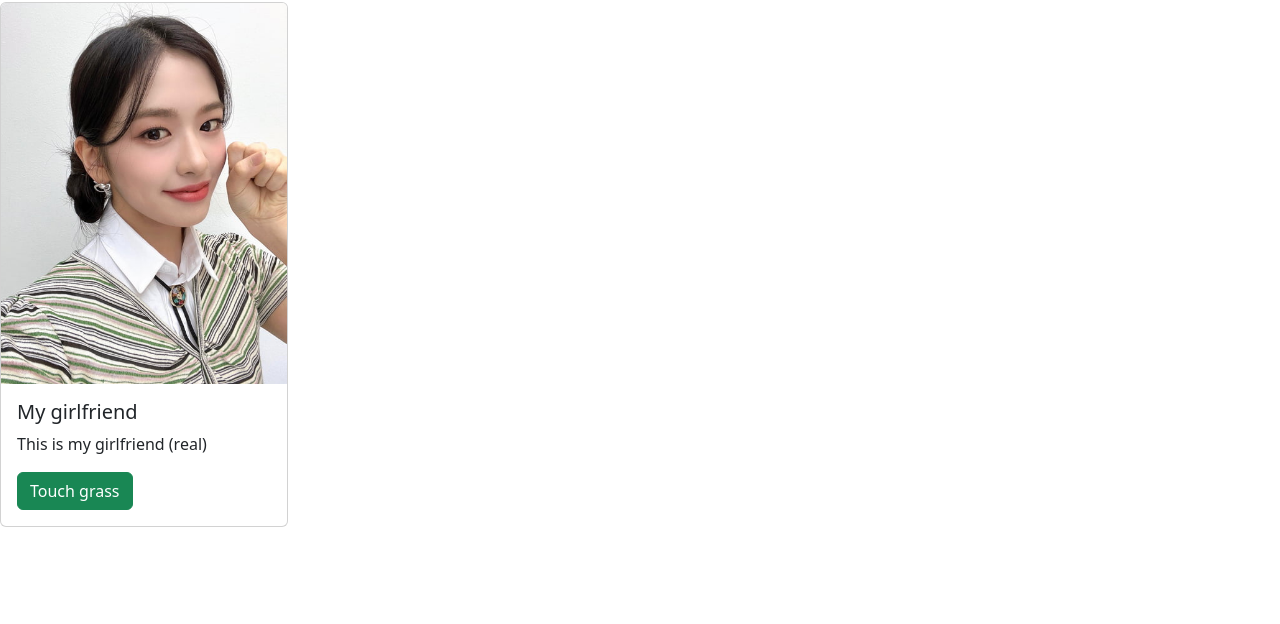
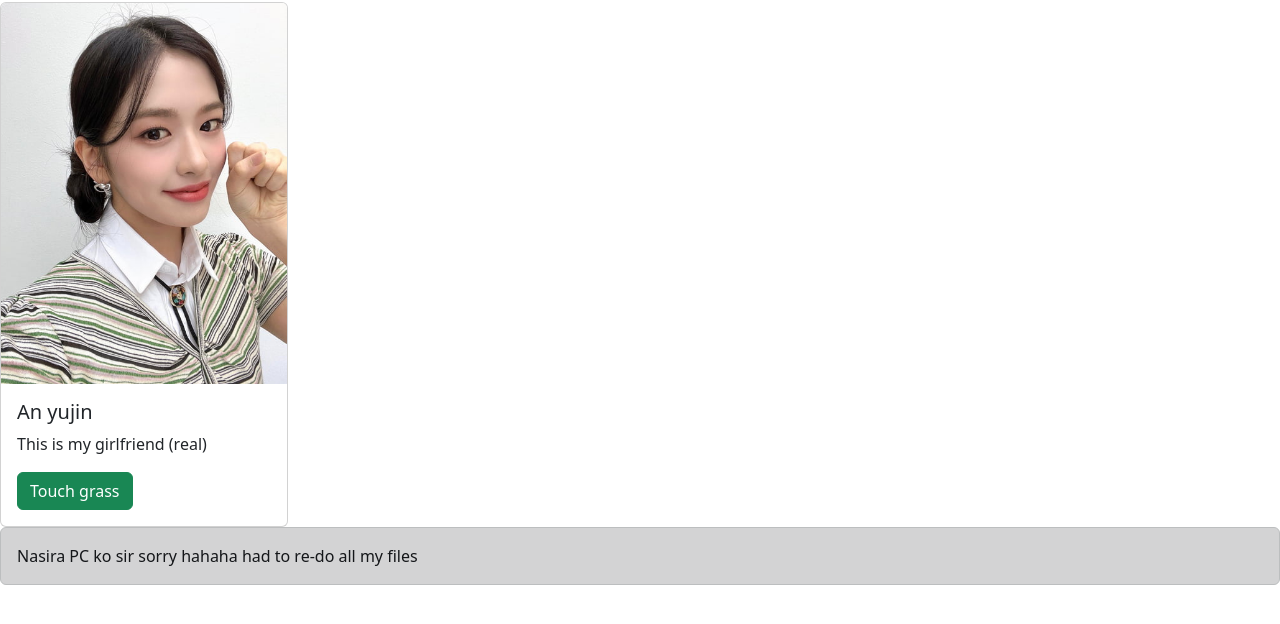
Before and after one commit to mmlaurel/bootstruh, a plain HTML site: page index.html in a window 1280 px wide. Shown: the part 54-678 px from the top of the page. Drawn offline with nearby package versions, Linux system fonts and the light colour scheme.

Commit message:
Add files via upload

```diff
--- a/index.html
+++ b/index.html
@@ -14,18 +14,22 @@
 }
 </style>
 <h1> These are my grils (real)</h1>
+
 <div class="card" style="width: 18rem;">
     <img src="yujin.jpg" class="card-img-top" alt="...">
     <div class="card-body">
-      <h5 class="card-title">My girlfriend</h5>
+      <h5 class="card-title">An yujin</h5>
       <p class="card-text">This is my girlfriend (real)</p>
       <a href="#" class="btn btn-success">Touch grass</a>
     </div>
+  </div>
+
+  <div class="alert alert-dark" role="alert">
+    Nasira PC ko sir sorry hahaha had to re-do all my files
   </div>
 
 
 
 
 
-
 </html>
```
